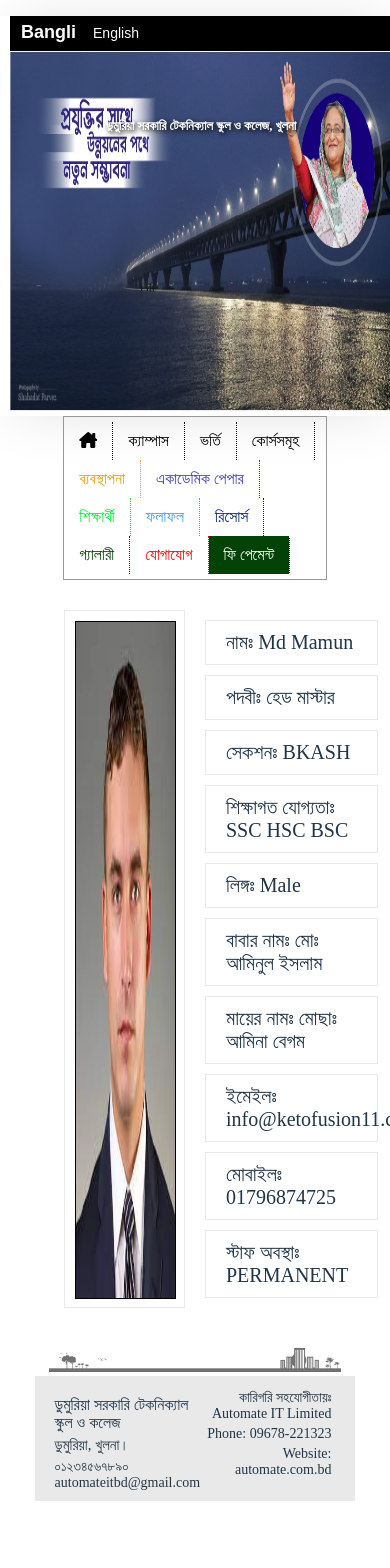
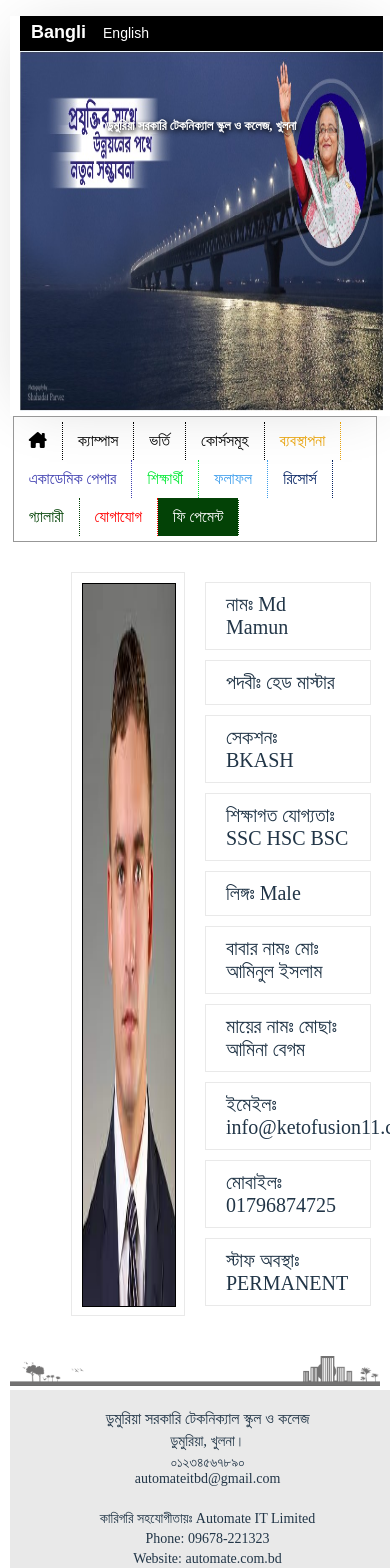
Before and after one commit to abirpuc/Institution-Website, a React (Vite) app: page /single-staff/1 in a window 390 px wide. Shown: the top 1568 px of the page. Before the commit the page ends 1501 px from the top, so only its background shows below. Built offline with nearby package versions, Linux system fonts and the light colour scheme.

Commit message:
change few design

```diff
--- a/src/Component/Anthem/Anthem.jsx
+++ b/src/Component/Anthem/Anthem.jsx
@@ -8,8 +8,7 @@ const Anthem = () => {
             <Button name="জাতীয় সংগীত" />
             <div style={{marginTop:'20px', width:'180px'}}>
                 <audio controls style={{width:'100%', background:'none'}} src={anthem}>
-                    {/* <source src="horse.ogg" type="audio/ogg"/> */}
-                    {/* <source src={anthem} type="audio/mpeg"/> */}
+
                  </audio>
 
                     </div>
--- a/src/Layout/Layout.jsx
+++ b/src/Layout/Layout.jsx
@@ -11,14 +11,14 @@ const Layout = () => {
         <>
             <TopBanner/>
             <NavBar/>
-            <div className="home-layout">
+            {/* <div className="home-layout">
                 <div className='outlet'>
                     <Outlet></Outlet>
                 </div>
                 <div className='side-nav'>
                    <SideNav/>
                 </div>
-            </div>
+            </div> */}
             <BottomImg/>
             <Footer/>
         </>
--- a/src/Layout/layout.css
+++ b/src/Layout/layout.css
@@ -34,6 +34,23 @@
     width: 100%;
 }
 
+@media screen and (max-width: 1000px) {
+    .home-layout{
+        width: 70%;
+    }
+
+    .outlet{
+        width: 80%;
+    }
+
+    .side-nav{
+        width: 30%;
+    }
+    .bottomImg{
+        width: 100%;
+    }
+}
+
 @media screen and (max-width: 790px) {
     .home-layout{
         flex-direction: column;
--- a/src/SharedComponent/Footer/footer.css
+++ b/src/SharedComponent/Footer/footer.css
@@ -45,3 +45,21 @@
 .developers-container p:nth-child(1){
     font-size: 14px;
 }
+
+@media screen and (max-width: 1020px) {
+    .footer{
+        width: 96%;
+        margin: 0 auto;
+    }
+}
+
+@media screen and (max-width: 680px) {
+    .footer{
+        flex-direction: column;
+        text-align: center;
+    }
+    .developers-container{
+        margin-top: 20px;
+        text-align: center;
+    }
+}
--- a/src/SharedComponent/NavBar/navbar.css
+++ b/src/SharedComponent/NavBar/navbar.css
@@ -163,3 +163,10 @@
 .payment:hover{
     background-color: #052363;
 }
+
+@media screen and (max-width: 1000px) {
+    .nav-bar-container{
+        width: 98%;
+        margin: 0 auto;
+    }
+}
--- a/src/index.css
+++ b/src/index.css
@@ -22,3 +22,9 @@ body {
     background-color: #f9f9f9;
   }
 }
+
+@media screen and (max-width: 1020px) {
+  body{
+    padding: 0 10px
+  }
+}
```
